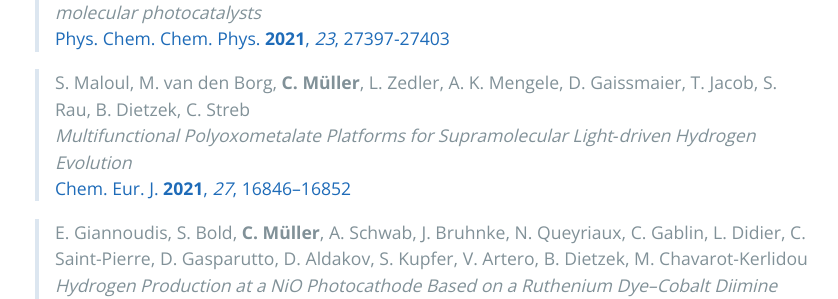
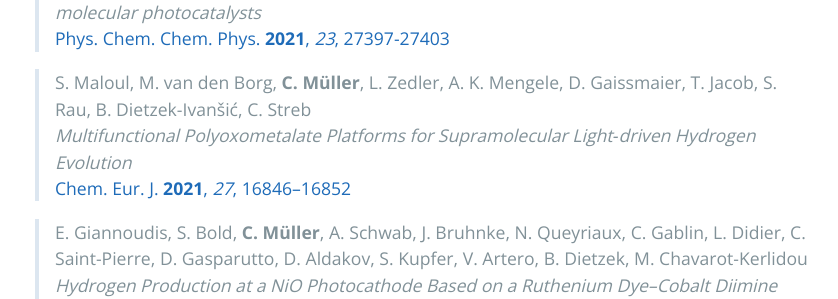
Before and after one commit to carolin-m/carolin-m.github.io, a Jekyll site: the page built from publications.md, in a window 1280 px wide and 900 px high, scrolled down 450 px. Shown: the part 190-489 px from the top of the window, without its empty margins (189-1027 px from the left). Built offline with Jekyll 4.4.1, drawn with Linux system fonts in a browser that asks for light colours.

Commit message:
Update publications.md

```diff
--- a/publications.md
+++ b/publications.md
@@ -16,7 +16,7 @@ Last updated on 01 January 2022.
 > *The electron that breaks the catalyst’s back – excited state dynamics in intermediates of molecular photocatalysts* <br>
 > [Phys. Chem. Chem. Phys. **2021**, *23*, 27397-27403](https://doi.org/10.1039/D1CP04498B)
 
-> S. Maloul, M. van den Borg, **C. Müller**, L. Zedler, A. K. Mengele, D. Gaissmaier, T. Jacob, S. Rau, B. Dietzek, C. Streb <br>
+> S. Maloul, M. van den Borg, **C. Müller**, L. Zedler, A. K. Mengele, D. Gaissmaier, T. Jacob, S. Rau, B. Dietzek-Ivanšić, C. Streb <br>
 > *Multifunctional Polyoxometalate Platforms for Supramolecular Light‐driven Hydrogen Evolution* <br>
 > [Chem. Eur. J. **2021**, *27*, 16846–16852](https://onlinelibrary.wiley.com/doi/10.1002/chem.202103817)
 
```
